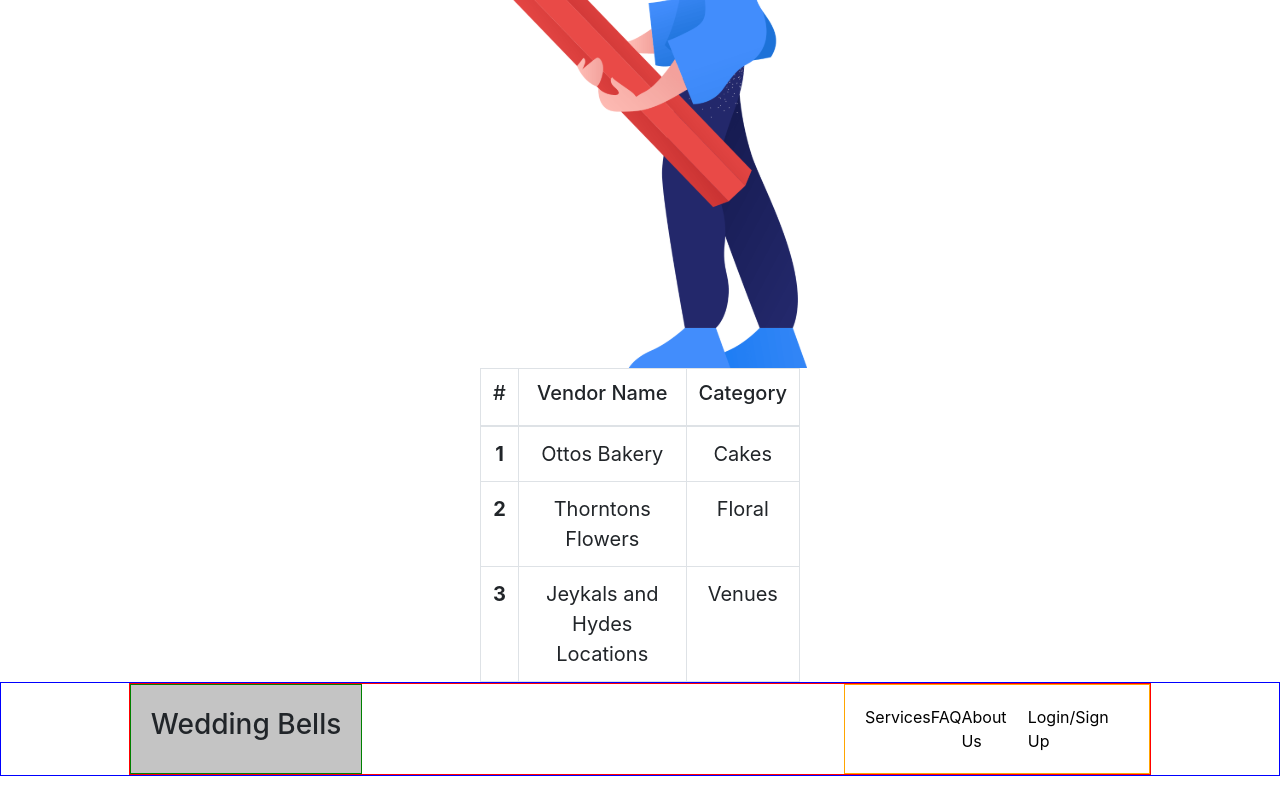
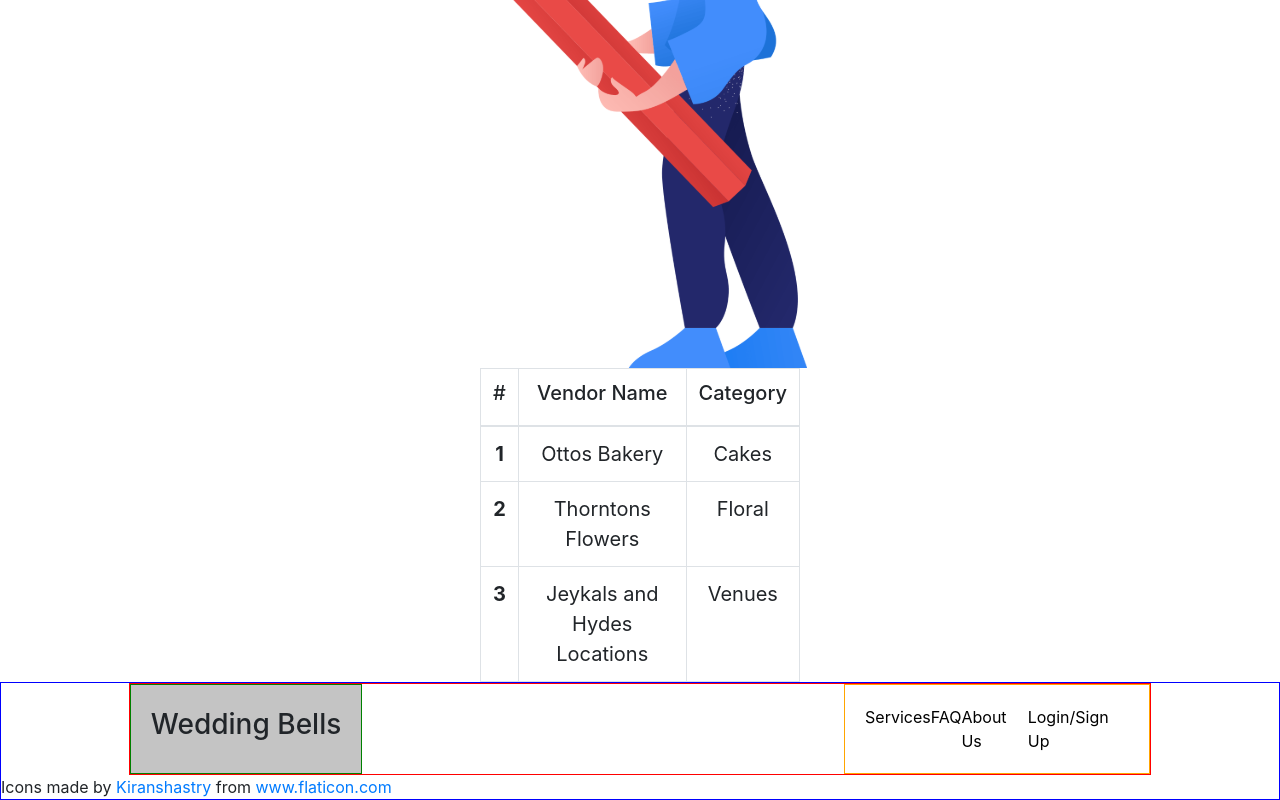
Before and after one commit to BloomTech-Labs/wedding-bells-fe, a React (Create React App) app in the folder weddingbells/: page / in a window 1280 px wide. Shown: the part 2089-2889 px from the top of the page. Before the commit the page ends 2865 px from the top, so only its background shows below. Built offline with nearby package versions, Linux system fonts and the light colour scheme.

Commit message:
Added attribution for the pencil and delete icon for the table

```diff
--- a/weddingbells/src/components/Footer/Footer.js
+++ b/weddingbells/src/components/Footer/Footer.js
@@ -12,7 +12,6 @@ const Navbar = styled.div`
 const Cont = styled.div`
 	border: 1px red solid;
 
-
 	width: 80%;
 	display: flex;
 	justify-content: space-between;
@@ -22,13 +21,11 @@ const Logo = styled.div`
 	border: 1px green solid;
 
 	// background
-    background-color: #c4c4c4;
+	background-color: #c4c4c4;
 `;
 const NavLinks = styled.div`
-
 	border: 1px orange solid;
 	width: 30%;
-
 `;
 
 class Footer extends Component {
@@ -46,6 +43,19 @@ class Footer extends Component {
 						<Link id="log-up">Login/Sign Up</Link>
 					</NavLinks>
 				</Cont>
+				<div>
+					Icons made by{" "}
+					<a
+						href="https://www.flaticon.com/authors/kiranshastry"
+						title="Kiranshastry"
+					>
+						Kiranshastry
+					</a>{" "}
+					from{" "}
+					<a href="https://www.flaticon.com/" title="Flaticon">
+						www.flaticon.com
+					</a>
+				</div>
 			</Navbar>
 		);
 	}
```
